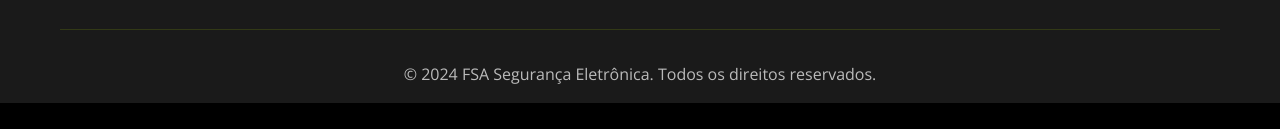
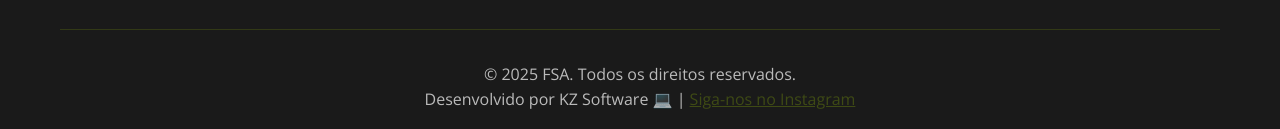
Before and after one commit to IagoSzabelski/Site_fsa, a plain HTML site: page index.html in a window 1280 px wide. Shown: the part 6550-6679 px from the top of the page. Before the commit the page ends 6653 px from the top, so only its background shows below. Drawn offline with nearby package versions, Linux system fonts and the light colour scheme.

Commit message:
footer bottom atualização

```diff
--- a/index.html
+++ b/index.html
@@ -431,7 +431,8 @@
                 </div>
             </div>
             <div class="footer-bottom">
-                <p>&copy; 2024 FSA Segurança Eletrônica. Todos os direitos reservados.</p>
+                <p>&copy; 2025 FSA. Todos os direitos reservados.</p>
+                <p>Desenvolvido por KZ Software 💻 | <a href="https://www.instagram.com/kz_software" target="_blank" rel="noopener noreferrer" style="color: rgba(200, 255, 0, 0.3);">Siga-nos no Instagram</a></p>
             </div>
         </div>
     </footer>
```
